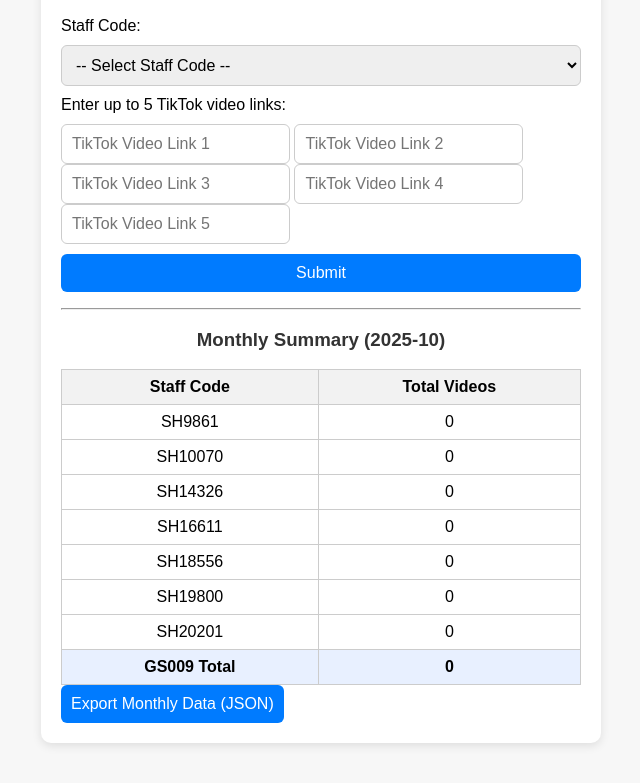
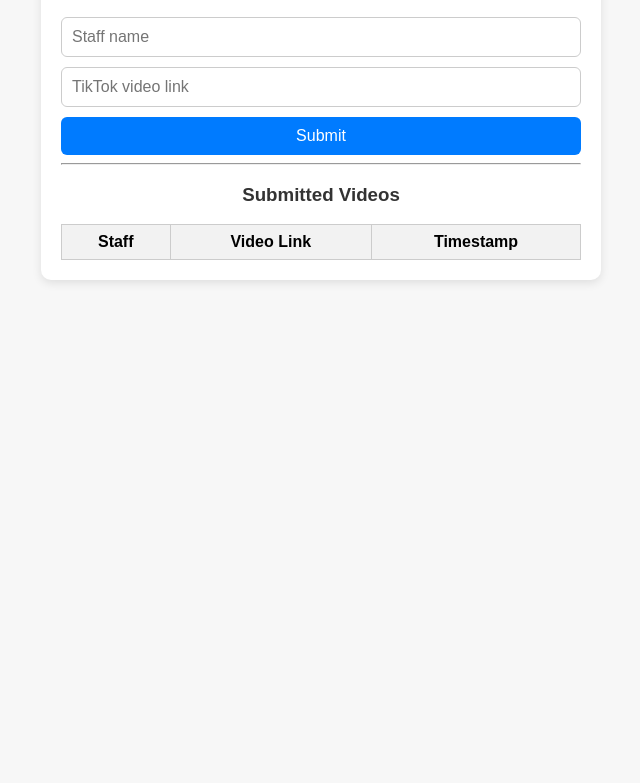
Before and after one commit to senhengtemerloh/tiktoktracking, a plain HTML site: page index.html in a window 1280 px wide. Shown: the part 111-894 px from the top of the page, without its empty margins (319-959 px from the left). After the commit the page ends 800 px from the top, so only its background shows below. Drawn offline with Linux system fonts and the light colour scheme.

Commit message:
Update index.html

```diff
--- a/index.html
+++ b/index.html
@@ -5,60 +5,31 @@
   <meta name="viewport" content="width=device-width, initial-scale=1.0" />
   <title>GS009 TikTok Video Tracker</title>
   <link rel="stylesheet" href="style.css" />
+  <script type="module" src="script.js" defer></script>
 </head>
 <body>
   <div class="container">
     <h2>GS009 TikTok Video Tracker</h2>
 
-    <form id="trackerForm">
-      <label for="staffCode">Staff Code:</label>
-      <select id="staffCode" required>
-        <option value="">-- Select Staff Code --</option>
-        <option value="SH9861">SH9861</option>
-        <option value="SH10070">SH10070</option>
-        <option value="SH14326">SH14326</option>
-        <option value="SH16611">SH16611</option>
-        <option value="SH18556">SH18556</option>
-        <option value="SH19800">SH19800</option>
-        <option value="SH20201">SH20201</option>
-      </select>
-
-      <label>Enter up to 5 TikTok video links:</label>
-      <div id="linkInputs">
-        <input type="url" placeholder="TikTok Video Link 1" />
-        <input type="url" placeholder="TikTok Video Link 2" />
-        <input type="url" placeholder="TikTok Video Link 3" />
-        <input type="url" placeholder="TikTok Video Link 4" />
-        <input type="url" placeholder="TikTok Video Link 5" />
-      </div>
-
+    <form id="videoForm">
+      <input type="text" id="staffName" placeholder="Staff name" required />
+      <input type="text" id="videoLink" placeholder="TikTok video link" required />
       <button type="submit">Submit</button>
     </form>
 
-    <p id="message"></p>
-
     <hr />
 
-    <h3>Monthly Summary (<span id="monthLabel"></span>)</h3>
-    <table id="summaryTable">
+    <h3>Submitted Videos</h3>
+    <table>
       <thead>
         <tr>
-          <th>Staff Code</th>
-          <th>Total Videos</th>
+          <th>Staff</th>
+          <th>Video Link</th>
+          <th>Timestamp</th>
         </tr>
       </thead>
-      <tbody></tbody>
-      <tfoot>
-        <tr class="grand-total">
-          <td>GS009 Total</td>
-          <td id="grandTotal">0</td>
-        </tr>
-      </tfoot>
+      <tbody id="videoList"></tbody>
     </table>
-
-    <button id="exportBtn">Export Monthly Data (JSON)</button>
   </div>
-
-  <script src="script.js"></script>
 </body>
 </html>
```
